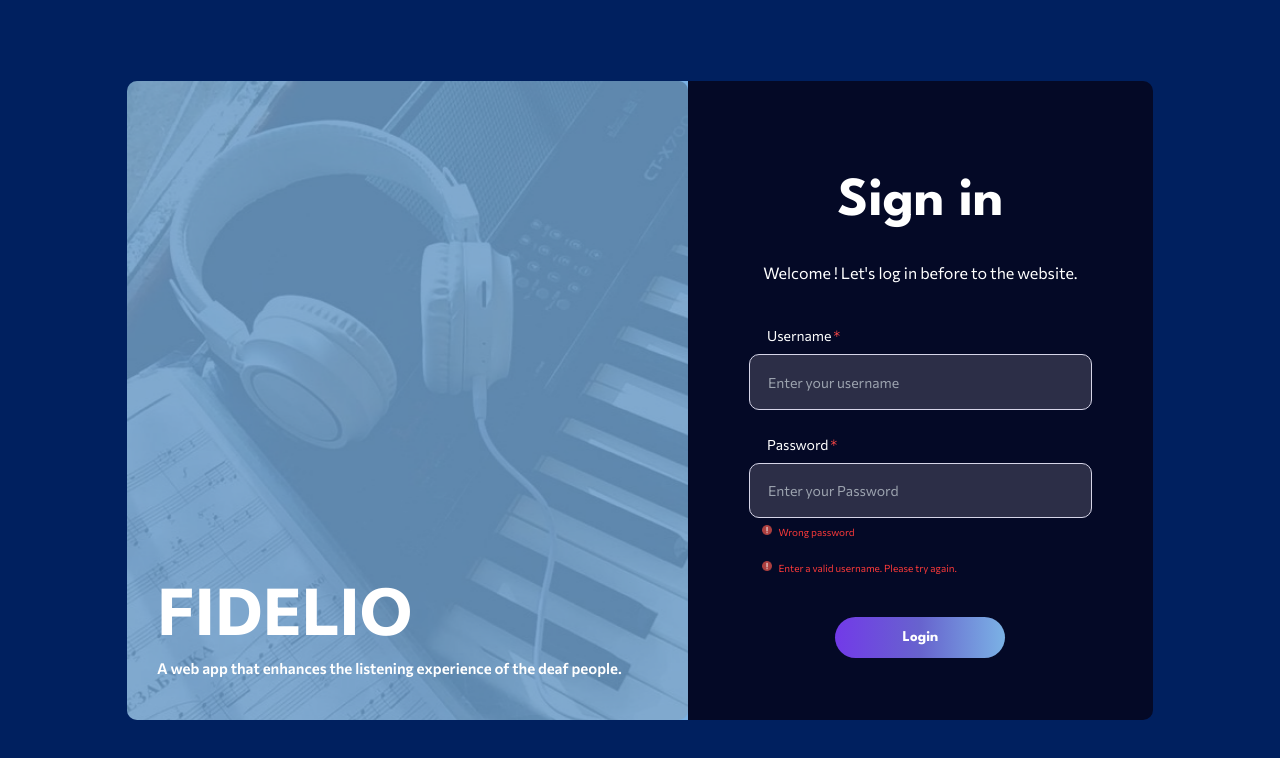
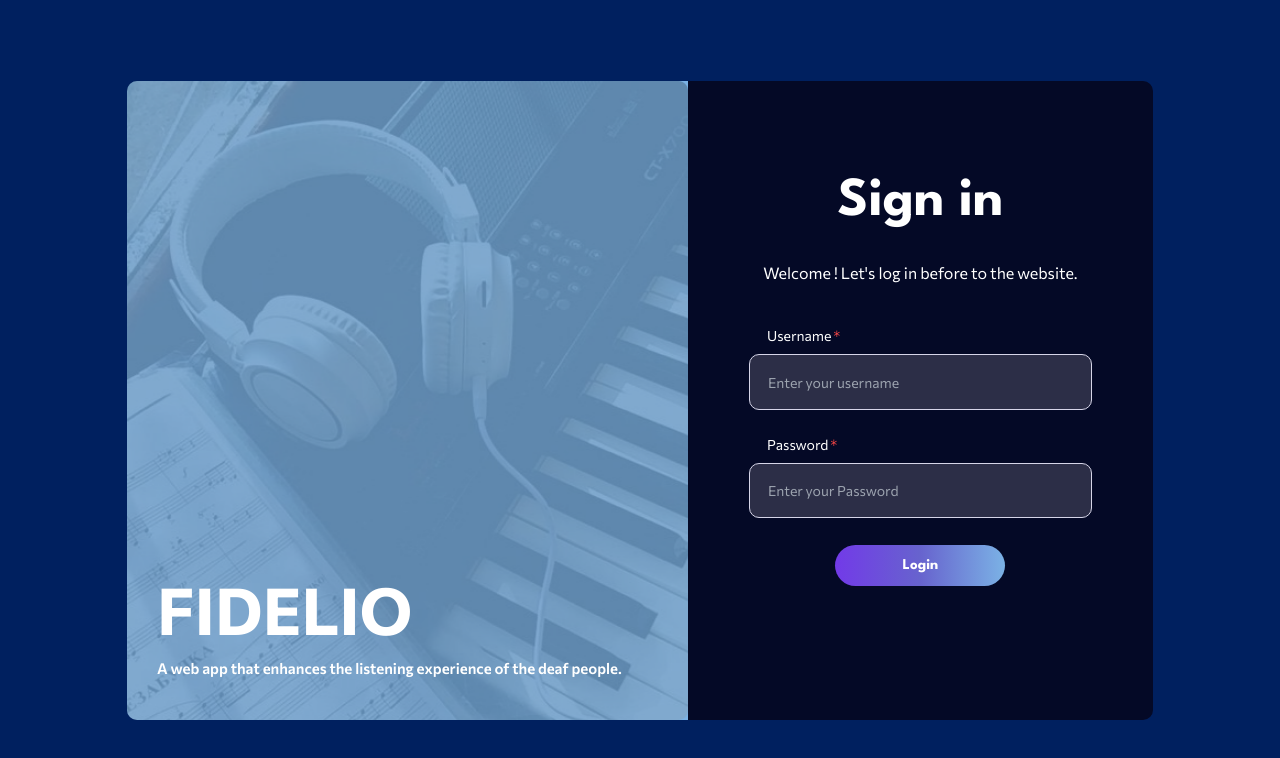
Before and after one commit to nnampp/Fidelio, a Next.js app: page /signin-admin in a window 1280 px wide. Shown: the top 758 px of the page. Built offline with nearby package versions, Linux system fonts and the light colour scheme; what ps-scrollbar-tailwind would draw is missing.

Commit message:
Edit signin admin

```diff
--- a/pages/signin-admin.js
+++ b/pages/signin-admin.js
@@ -55,7 +55,7 @@ import notificationimg from "../public/notificationimg.png"
       }
    }
 
-   const showWarningpassword = () => {
+   const showWarningusername = () => {
       return (
          <>
 
@@ -71,7 +71,7 @@ import notificationimg from "../public/notificationimg.png"
          </>
       )
    }
-   const showWarningusername = () => {
+   const showWarningpassword = () => {
       return (
          <>
              <div className='flex flex-row gap-[6px] mb-[21px] ml-[-80px]'>
@@ -125,9 +125,9 @@ import notificationimg from "../public/notificationimg.png"
                               {/* <p class="text-sm text-green-600 font-Commissioner "><span class="font-medium">Well done!</span> Some success messsage.</p> */}
                            </div>
 
-                           <div className={`${username  ? "hidden" : "" } `}>
+                           <div className={`${username  ? "" : "hidden" } `}>
                               {showWarningusername ()}
-                           </div><div className={`${password ? "hidden" : "" } `}>
+                           </div><div className={`${password ? "" : "hidden" } `}>
                               {showWarningpassword ()}
                            </div>
 
```
